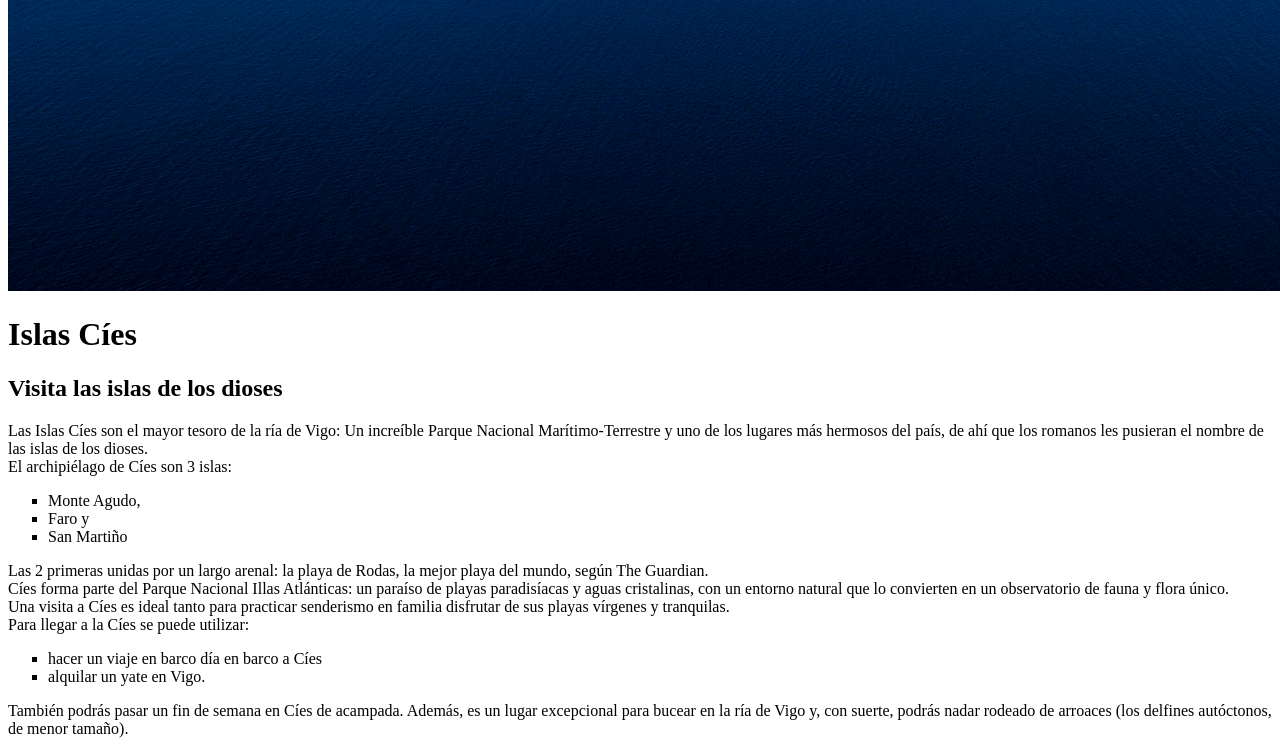
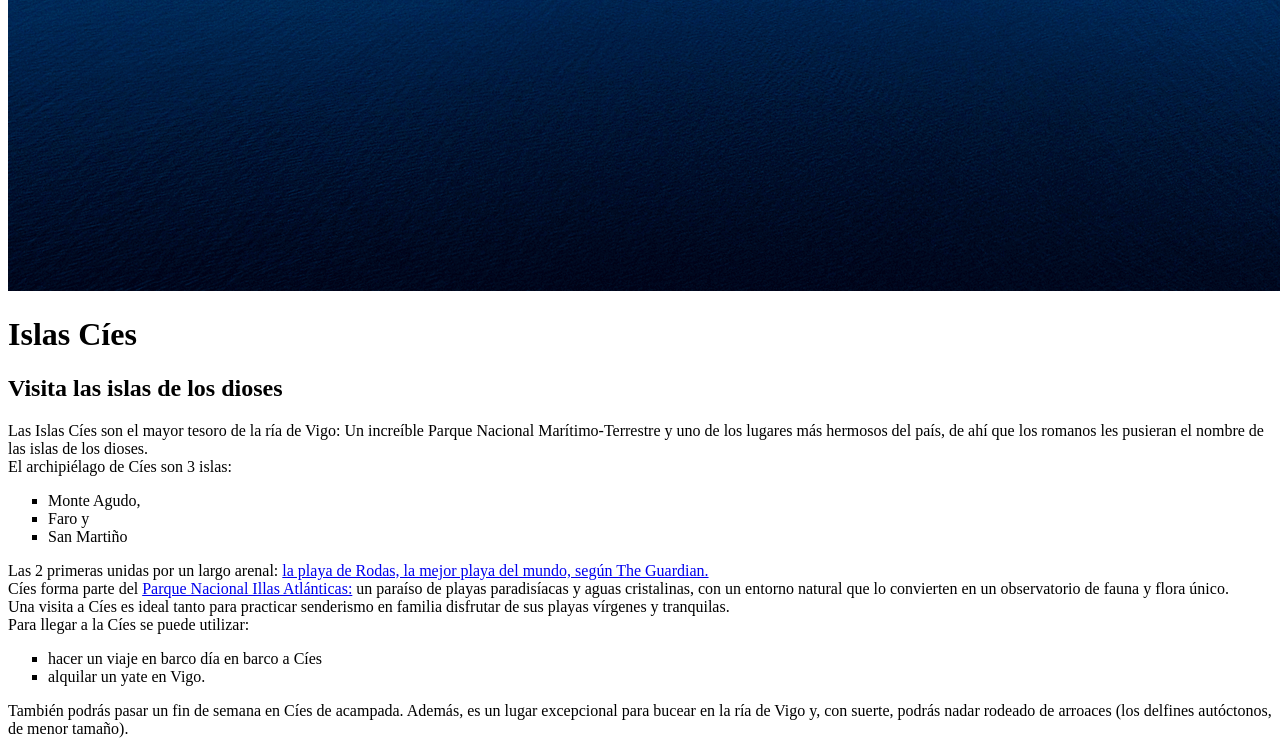
Before and after one commit to XaquinAlves/HTML, a plain HTML site: page head/visitacies/visitacies.html in a window 1280 px wide. Shown: the part 787-1541 px from the top of the page. Drawn offline with Linux system fonts and the light colour scheme.

Commit message:
Doind it

```diff
--- a/head/visitacies/visitacies.html
+++ b/head/visitacies/visitacies.html
@@ -45,9 +45,9 @@
         <li>Faro y</li>
         <li>San Martiño</li>
     </ul>
-    Las 2 primeras unidas por un largo arenal: la playa de Rodas, la mejor playa del mundo,
-    según The Guardian.<br>
-    Cíes forma parte del Parque Nacional Illas Atlánticas: un paraíso de playas paradisíacas
+    Las 2 primeras unidas por un largo arenal: <a href="https://www.theguardian.com/travel/2007/feb/16/beach.top10">la playa de Rodas, la mejor playa del mundo,
+        según The Guardian.</a><br>
+    Cíes forma parte del <a href="https://illasatlanticas.gal/gl">Parque Nacional Illas Atlánticas:</a> un paraíso de playas paradisíacas
     y aguas cristalinas, con un entorno natural que lo convierten en un observatorio de fauna y
     flora único.<br>
     Una visita a Cíes es ideal tanto para practicar senderismo en familia disfrutar de sus
```
